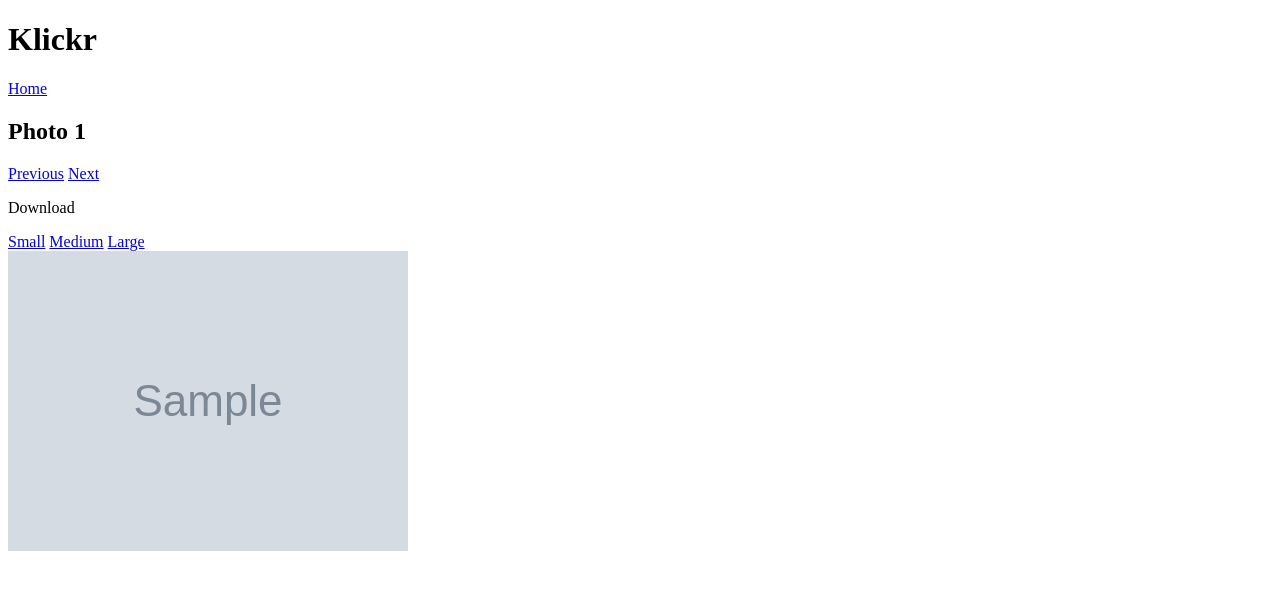
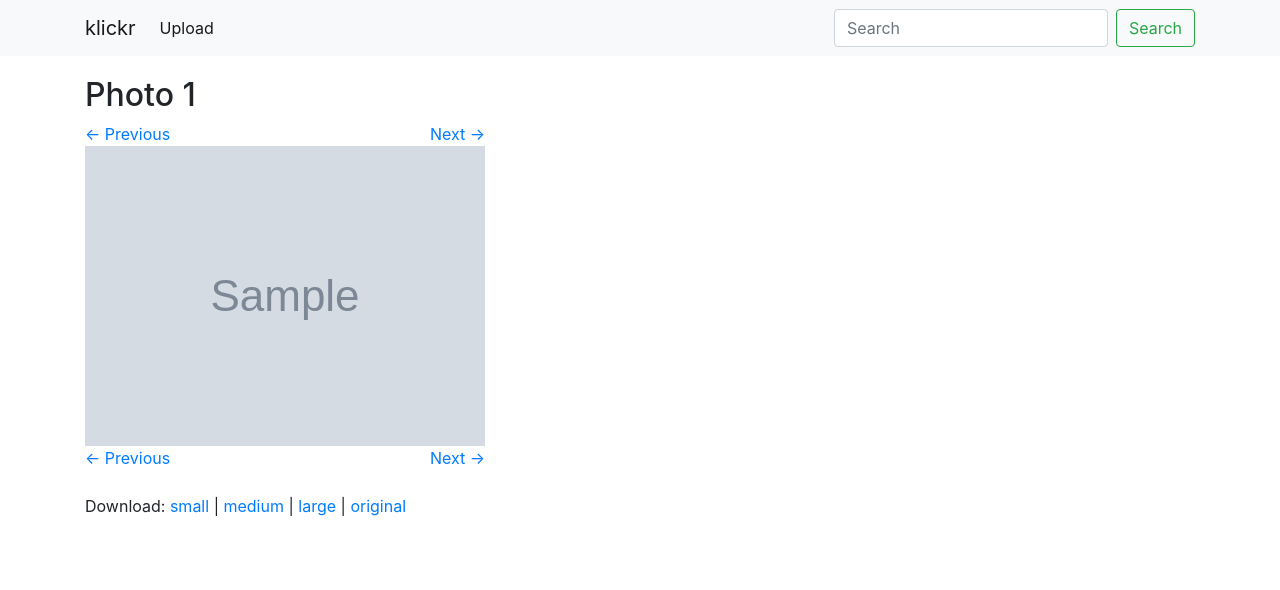
Before and after one commit to pipalacademy/klickr, a Flask app: template webapp/templates/photo.html in a window 1280 px wide. Shown: the top 590 px of the page. Run offline with Flask 2, Linux system fonts and the light colour scheme; the template is opened without the code that fills it: most values are stand-ins (such as "Sample title", 1, 10 or a date in 2020); grey boxes marked "Sample" are stand-in pictures; some libraries are stand-ins or nearby versions.

Commit message:
PNG support and style tweaks.

```diff
--- a/webapp/tasks.py
+++ b/webapp/tasks.py
@@ -1,5 +1,5 @@
 from PIL import Image
-
+import os
 from . import config
 
 SIZE_MAP = {
@@ -9,7 +9,7 @@ SIZE_MAP = {
 }
 
 def get_path(photo_id):
-    return config.UPLOADS_FOLDER.rstrip('/') + '/' + f'{photo_id}/original.jpg'
+    return os.path.join(config.UPLOADS_FOLDER, str(photo_id), 'original.jpg')
 
 def generate_thumbnail(photo_id, size):
     original_path = get_path(photo_id)
--- a/webapp/templates/base.html
+++ b/webapp/templates/base.html
@@ -10,7 +10,10 @@
     <link rel="stylesheet" href="https://stackpath.bootstrapcdn.com/bootstrap/4.3.1/css/bootstrap.min.css" integrity="sha384-ggOyR0iXCbMQv3Xipma34MD+dH/1fQ784/j6cY/iJTQUOhcWr7x9JvoRxT2MZw1T" crossorigin="anonymous">
     <style type="text/css">
     nav {
-        margin-bottom: 2
+        margin-bottom: 20px;
+    }
+    a.photo-link {
+      margin: 5px;
     }
     </style>
   </head>
--- a/webapp/templates/index.html
+++ b/webapp/templates/index.html
@@ -3,7 +3,11 @@
     <h2>Photos</h2>
     {% if photos %}
         {% for photo in photos %}
-            <a href='/photo/{{ photo["id"] }}'><img src={{ url_for('static', filename=photo["original_url"]) }}></img></a><br/>
+            <a class="photo-link" href='/photo/{{ photo["id"] }}'>
+                <img
+                class="img-thumbnail"
+                src="{{ url_for('static', filename=photo['small_url']) }}"></img>
+            </a>
         {% endfor %}
     {% else %}
         <em>No photos to show</em>
--- a/webapp/templates/photo.html
+++ b/webapp/templates/photo.html
@@ -1,20 +1,28 @@
-<!DOCTYPE html>
-<html>
-<head>
-    <title>Klickr - Photo {{ photo["id"] }}</title>
-</head>
-<body>
-    <h1>Klickr</h1>
-    <p><a href='/'>Home</a></p>
+{% extends "base.html" %}
+{% block content %}
     <h2>Photo {{ photo["id"] }}</h2>
-    <a href='/photo/{{ photo["id"]-1 }}'>Previous</a>
-    <a href='/photo/{{ photo["id"]+1 }}'>Next</a>
-    <br/>
-    <p>Download</p>
-    <a href='{{  url_for('static', filename=photo["small_url"]) }}'>Small</a>
-    <a href='{{  url_for('static', filename=photo["medium_url"]) }}'>Medium</a>
-    <a href='{{  url_for('static', filename=photo["large_url"]) }}'>Large</a>
-    <br/>
-    <img src={{ url_for('static', filename=photo["original_url"]) }}></img>
-</body>
-</html>
+    <div class="float-left">
+        <div>
+            <a href='/photo/{{ photo["id"]-1 }}'>&larr; Previous</a>
+            <a class="float-right" href='/photo/{{ photo["id"]+1 }}'>Next &rarr;</a>
+        </div>
+        <img src={{ url_for('static', filename=photo["large_url"]) }}></img>
+        <div>
+            <a href='/photo/{{ photo["id"]-1 }}'>&larr; Previous</a>
+            <a class="float-right" href='/photo/{{ photo["id"]+1 }}'>Next &rarr;</a>
+        </div>
+    </div>
+
+    <div class="clearfix"></div>
+
+    <br>
+    <div>
+    Download:
+    <a href='{{  url_for('static', filename=photo["small_url"]) }}'>small</a>
+    | <a href='{{  url_for('static', filename=photo["medium_url"]) }}'>medium</a>
+    | <a href='{{  url_for('static', filename=photo["large_url"]) }}'>large</a>
+    | <a href='{{  url_for('static', filename=photo["original_url"]) }}'>original</a>
+    </div>
+
+
+{% endblock %}
```
Also changed, not shown: webapp/app.py (+10 -7 lines), webapp/utils.py (+8 -3 lines).
